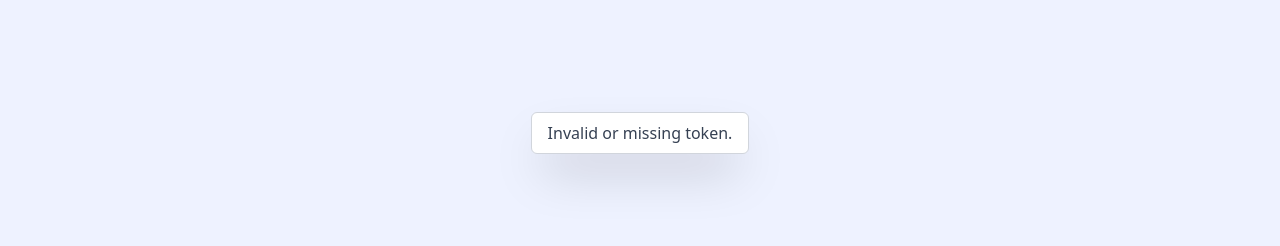
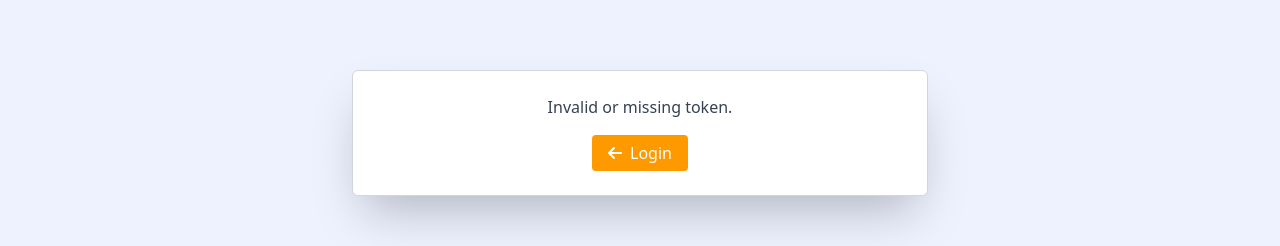
Before and after one commit to abror2142/itransition-forms, a React (Vite) app in the folder frontend/: page /verify-email in a window 1280 px wide. Shown: the part 175-421 px from the top of the page. Built offline with nearby package versions, Linux system fonts and the light colour scheme; no server answers.

Commit message:
Fixing bug

```diff
--- a/frontend/src/components/Page/Footer.tsx
+++ b/frontend/src/components/Page/Footer.tsx
@@ -4,7 +4,7 @@ import { Link } from "react-router-dom";
 
 function Footer () {
     return (
-        <footer className="bg-white dark:bg-dark-card-light dark:border-t dark:border-t-dark-border w-full">
+        <footer className="bg-white dark:bg-dark-card-light dark:border-t dark:border-t-dark-border w-screen">
             <div className="mx-auto w-full max-w-screen-xl p-4 py-6 lg:py-8">
                 <div className="md:flex md:justify-between">
                 <div className="mb-6 md:mb-0">
--- a/frontend/src/components/Page/Navbar.tsx
+++ b/frontend/src/components/Page/Navbar.tsx
@@ -79,7 +79,7 @@ function Navbar() {
           </div>
         ) : (
           <div className="group relative">
-            <div className="flex items-center bg-indigo-50 gap-2 pl-2 pr-4 py-1 rounded-full dark:bg-dark-blue border border-indigo-100 dark:border-dark-border">
+            <div className="flex items-center min-h-[45px] bg-indigo-50 gap-2 pl-2 pr-4 py-1 rounded-full dark:bg-dark-blue border border-indigo-100 dark:border-dark-border">
               <div>
                 {
                   user
--- a/frontend/src/containers/DashboardSalesforceAccount.tsx
+++ b/frontend/src/containers/DashboardSalesforceAccount.tsx
@@ -26,7 +26,6 @@ function DashboardSalesforceAccount () {
     const [fetching, setFetching] = useState<boolean>(false);
     const [submitting, setSubmitting] = useState<boolean>(false);
 
-    useEffect(() => {
     const fetchMeta = async () => {
         if(authToken){
             setFetching(true)
@@ -41,8 +40,12 @@ function DashboardSalesforceAccount () {
             }
         }
     }
+
+    useEffect(() => {
         fetchMeta();
     }, [])
+
+    console.log(accountInfo)
 
     return (
         <Formik
@@ -68,6 +71,7 @@ function DashboardSalesforceAccount () {
                         const json = JSON.stringify(values);
                         try {
                             await createSalesforceAccount(json, authToken)
+                            fetchMeta();
                         } catch (e) {
                             console.log(e);
                         } finally {
@@ -87,6 +91,7 @@ function DashboardSalesforceAccount () {
                         const json = JSON.stringify(values);
                         try {
                             await updateSalesforceAccount(json, authToken)
+                            fetchMeta()
                         } catch (e) {
                             console.log(e);
                         } finally {
@@ -154,7 +159,8 @@ function DashboardSalesforceAccount () {
                                     >Update</button>
                                 }
                                 {
-                                    <button
+                                    !accountInfo?.Id
+                                    && <button
                                         type="button"
                                         className="px-4 py-1.5 rounded-md bg-gray-200 dark:bg-dark-blue-light dark:hover:bg-dark-text"
                                         onClick={handleSave}
--- a/frontend/src/containers/LoginPage.tsx
+++ b/frontend/src/containers/LoginPage.tsx
@@ -17,7 +17,7 @@ const LoginPage = () => {
   const [error, setError] = useState<string | null>(null);
 
   return (
-    <div className='flex flex-col gap-4 items-center mx-auto px-8 py-6 bg-white border border-gray-200 rounded-lg shadow-sm dark:bg-gray-800 dark:border-gray-700'>
+    <div className='my-5 flex flex-col gap-4 items-center mx-auto px-8 py-6 bg-white border border-gray-200 rounded-lg shadow-sm dark:bg-gray-800 dark:border-gray-700'>
       <div className='text-3xl w-[60px] h-[60px] rounded-full  bg-orange-400 dark:bg-orange-500 flex items-center justify-center '>
           <FontAwesomeIcon icon={faUnlock} />
       </div>
--- a/frontend/src/containers/RegisterPage.tsx
+++ b/frontend/src/containers/RegisterPage.tsx
@@ -22,7 +22,7 @@ const RegisterPage = () => {
   const navigate = useNavigate();
 
   return (
-    <div className="flex flex-col gap-2 items-center max-w-min px-8 py-6 bg-white border border-gray-200 rounded-lg shadow-sm dark:bg-gray-800 dark:border-gray-700">
+    <div className="my-5 flex flex-col gap-2 items-center max-w-min px-8 py-6 bg-white border border-gray-200 rounded-lg shadow-sm dark:bg-gray-800 dark:border-gray-700">
       <div className="text-3xl w-[60px] h-[60px] rounded-full  bg-orange-400 dark:bg-orange-500 flex items-center justify-center ">
         <FontAwesomeIcon icon={faRightToBracket} />
       </div>
--- a/frontend/src/containers/VerifyEmailPage.tsx
+++ b/frontend/src/containers/VerifyEmailPage.tsx
@@ -1,6 +1,8 @@
 import { useEffect, useState } from "react";
-import { useLocation } from "react-router-dom";
+import { Link, useLocation } from "react-router-dom";
 import { verifyEmail } from "../utils/api";
+import { FontAwesomeIcon } from "@fortawesome/react-fontawesome";
+import { faArrowLeft } from "@fortawesome/free-solid-svg-icons";
 
 function VerifyEmailPage() {
     const location = useLocation();
@@ -32,12 +34,20 @@ function VerifyEmailPage() {
     }, [token]);
 
     return (
-        <div className="px-4 py-2 bg-white shadow-2xl rounded-md border border-gray-300">
+        <div
+            className="px-8 py-6 bg-white shadow-2xl rounded-md border border-gray-300 dark:bg-dark-card-light
+             dark:text-dark-text min-w-xl my-5"
+        >
             {submitting && <div>Verifying...</div>}
             {
                 message
                 && !submitting
-                && <p>{message}</p>
+                && <div className="flex flex-col gap-4 items-center">
+                    <p className="">
+                        {message}
+                    </p>
+                    <Link to={"/login"} className="max-w-min px-4 py-1.5 rounded-sm bg-amber-500 text-white flex gap-2 items-center"><FontAwesomeIcon icon={faArrowLeft} /> Login</Link>
+                </div>
             }
         </div>
     );
--- a/frontend/src/utils/api.ts
+++ b/frontend/src/utils/api.ts
@@ -111,7 +111,7 @@ export const logout = async () => {
 }
 
 export const register = async (data: string) => {
-    return axios.post(URLs().REGISTER, data);
+    return axios.post(URLs().REGISTER, data, CONTENT_TYPE_CONFIG);
 }
 
 export const refreshToken = async () => {
```
Also changed, not shown: 1 other file (tests, documents, lock files or other folders). Lines whose indentation alone changed are shown as unchanged.
